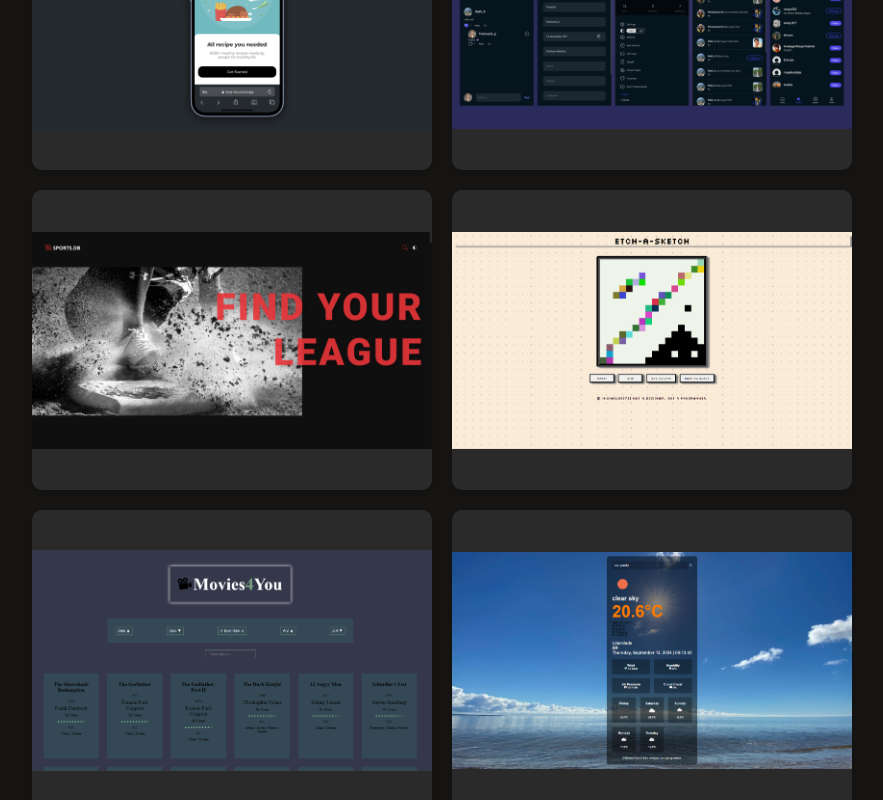
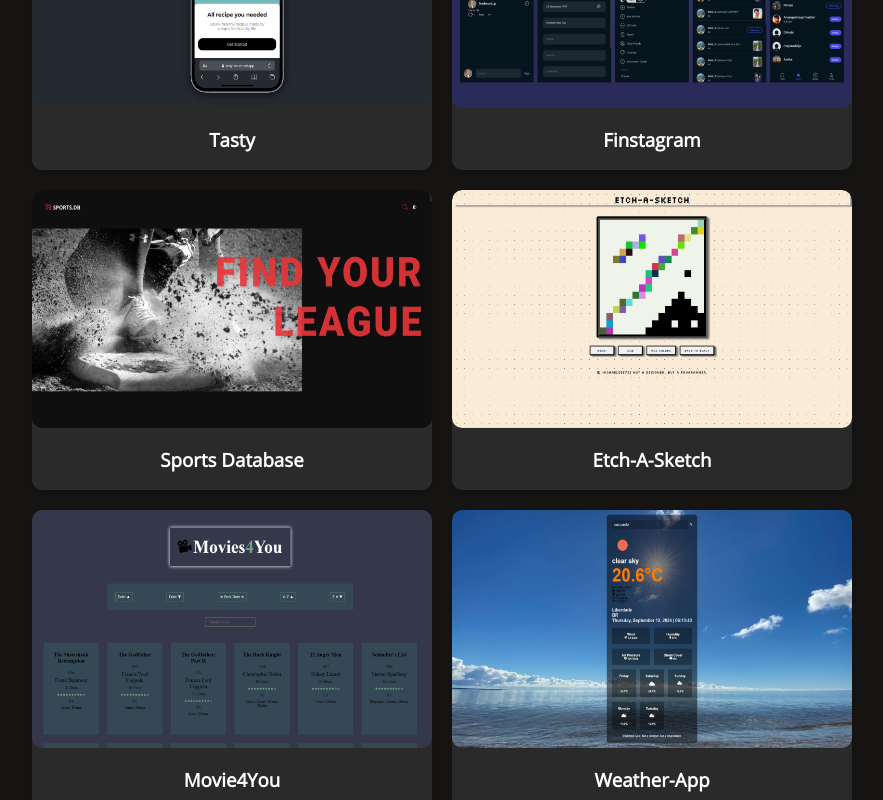
Before and after one commit to MichaelGee76/michael-alexander-gottung.portfolio, a React (Vite) app: page / in a window 1280 px wide. Shown: the part 1660-2460 px from the top of the page, without its empty margins (198-1081 px from the left). Built offline with nearby package versions, Linux system fonts and the light colour scheme.

Commit message:
polished

```diff
--- a/src/pages/Home/Home.jsx
+++ b/src/pages/Home/Home.jsx
@@ -74,13 +74,13 @@ const Home = ({ sectionRefs }) => {
                     Get In Touch
                 </a>
 
-                <a
-                    // href="/mg-cv.pdf"
+                {/* <a
+                    href="/mg-cv.pdf"
                     className="download-cv home-button"
                     download="michael-alexander-gottung-cv.pdf"
                 >
                     Download CV
-                </a>
+                </a> */}
             </div>
             <div className="home-experience-with-container">
                 <h3 className="home-experience-headline">Experience With</h3>
--- a/src/pages/Projects/Projects.css
+++ b/src/pages/Projects/Projects.css
@@ -34,6 +34,10 @@
     background-color: var(--card-color);
     color: var(--primary-color);
     z-index: 2;
+    display: flex;
+    flex-direction: column;
+    align-items: center;
+    justify-content: flex-start;
 }
 
 .flip-card-back {
@@ -148,7 +152,6 @@
 .project-image {
     width: 100%;
     height: 100%;
-    object-fit: contain;
     border-radius: 10px;
 }
 
--- a/src/pages/Projects/Projects.jsx
+++ b/src/pages/Projects/Projects.jsx
@@ -54,13 +54,13 @@ const projects = [
             "Movies4You is a React-based web application that offers a movie list with filtering and search functionalities, allowing users to sort by date, rating, and alphabetical order.",
     },
     {
-        id: 5,
+        id: 6,
         title: "Weather-App",
         image: weather,
         link: "https://michaelgee76.github.io/weather/",
         github: "https://github.com/MichaelGee76/weather",
         summary:
-            "The weather app is a React-based application that provides current weather information and a 5-day forecast for any location, with dynamic background changes based on the weather conditions.",
+            "The weather app is a JavaScript-based application that provides current weather information and a 5-day forecast for any location, with dynamic background changes based on the weather conditions.",
     },
 ];
 
@@ -94,6 +94,9 @@ const Projects = () => {
                                     alt={project.title}
                                     className="project-image"
                                 />
+                                <h3 className="flip-card-front-headline">
+                                    {project.title}
+                                </h3>
                             </div>
                             <div className="flip-card-back">
                                 <div className="project-summary">
```
